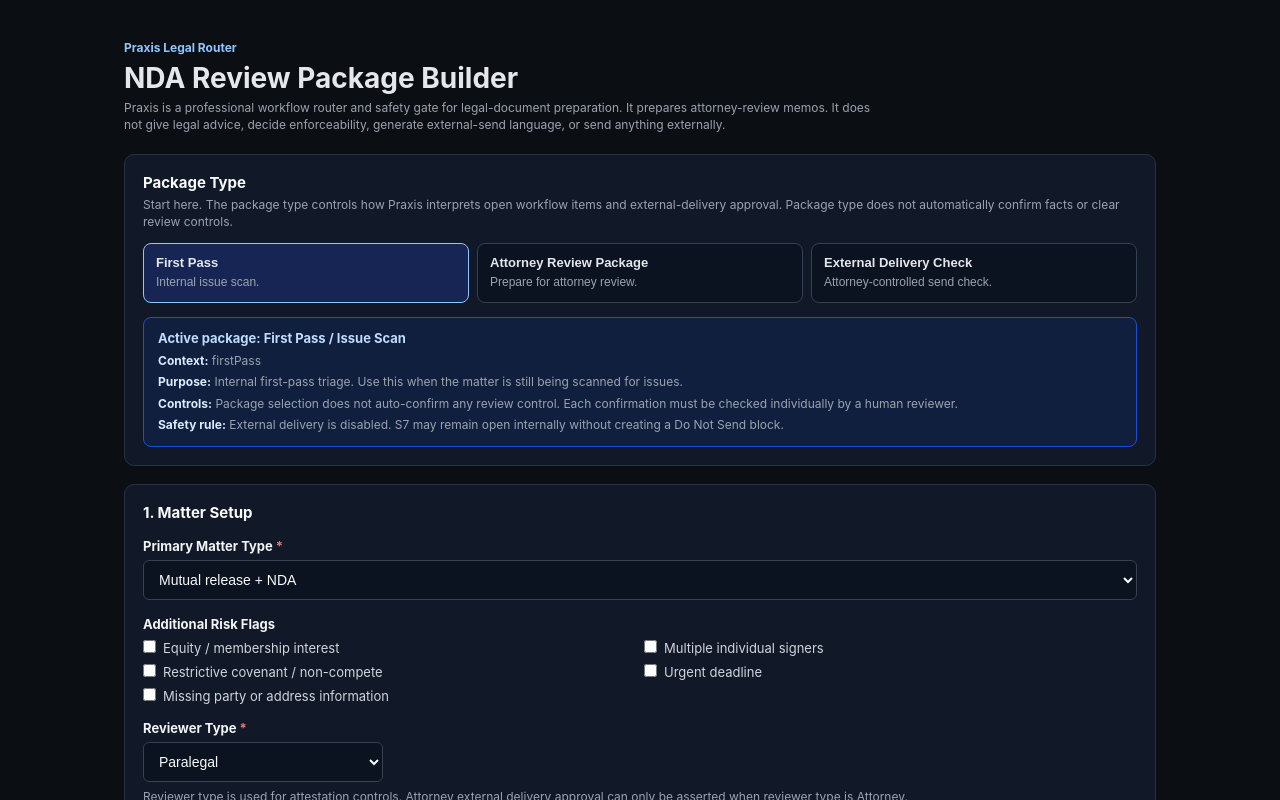
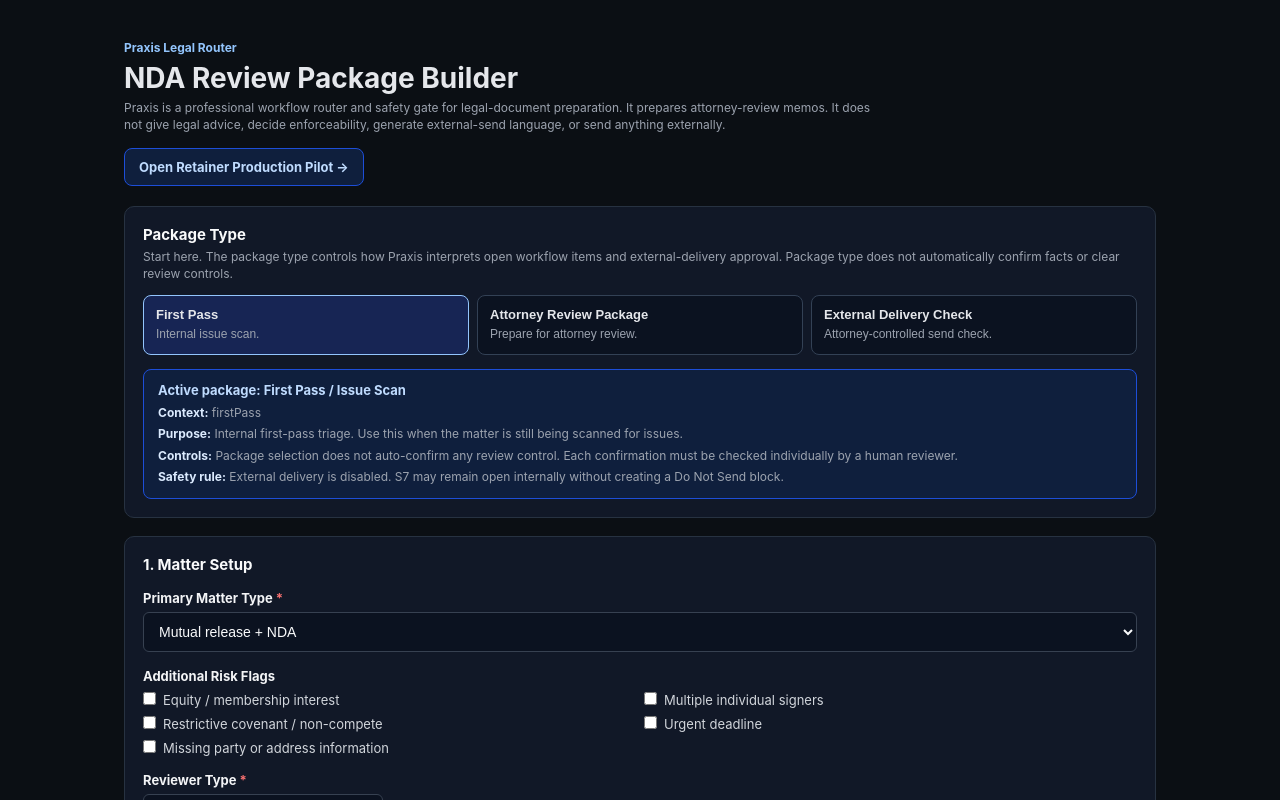
Before and after one commit to Gestaltest2026/praxis-legal-router, a Next.js app: page / in a window 1280 px wide. Shown: the top 800 px of the page. Built offline with nearby package versions, Linux system fonts and the light colour scheme.

Commit message:
Link Praxis router to Retainer Production

```diff
--- a/src/app/page.tsx
+++ b/src/app/page.tsx
@@ -444,6 +444,23 @@ export default function Home() {
             does not give legal advice, decide enforceability, generate
             external-send language, or send anything externally.
           </p>
+          <a
+            href="/retainer"
+            style={{
+              display: "inline-block",
+              marginTop: 14,
+              padding: "10px 14px",
+              border: "1px solid #1d4ed8",
+              borderRadius: 8,
+              background: "#0f1f3d",
+              color: "#bfdbfe",
+              fontSize: 13,
+              fontWeight: 750,
+              textDecoration: "none",
+            }}
+          >
+            Open Retainer Production Pilot →
+          </a>
         </header>
 
         <section style={cardStyle}>
```
